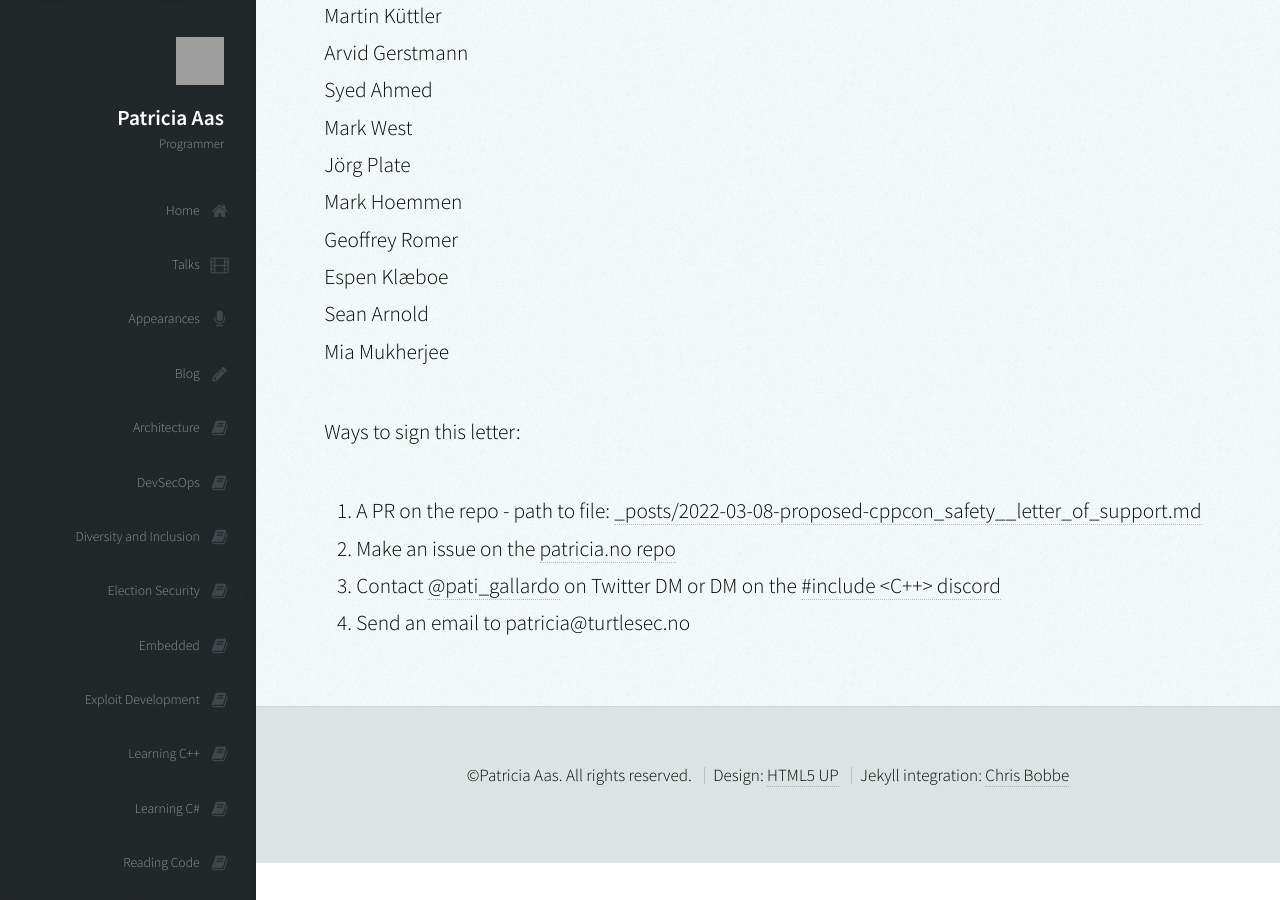
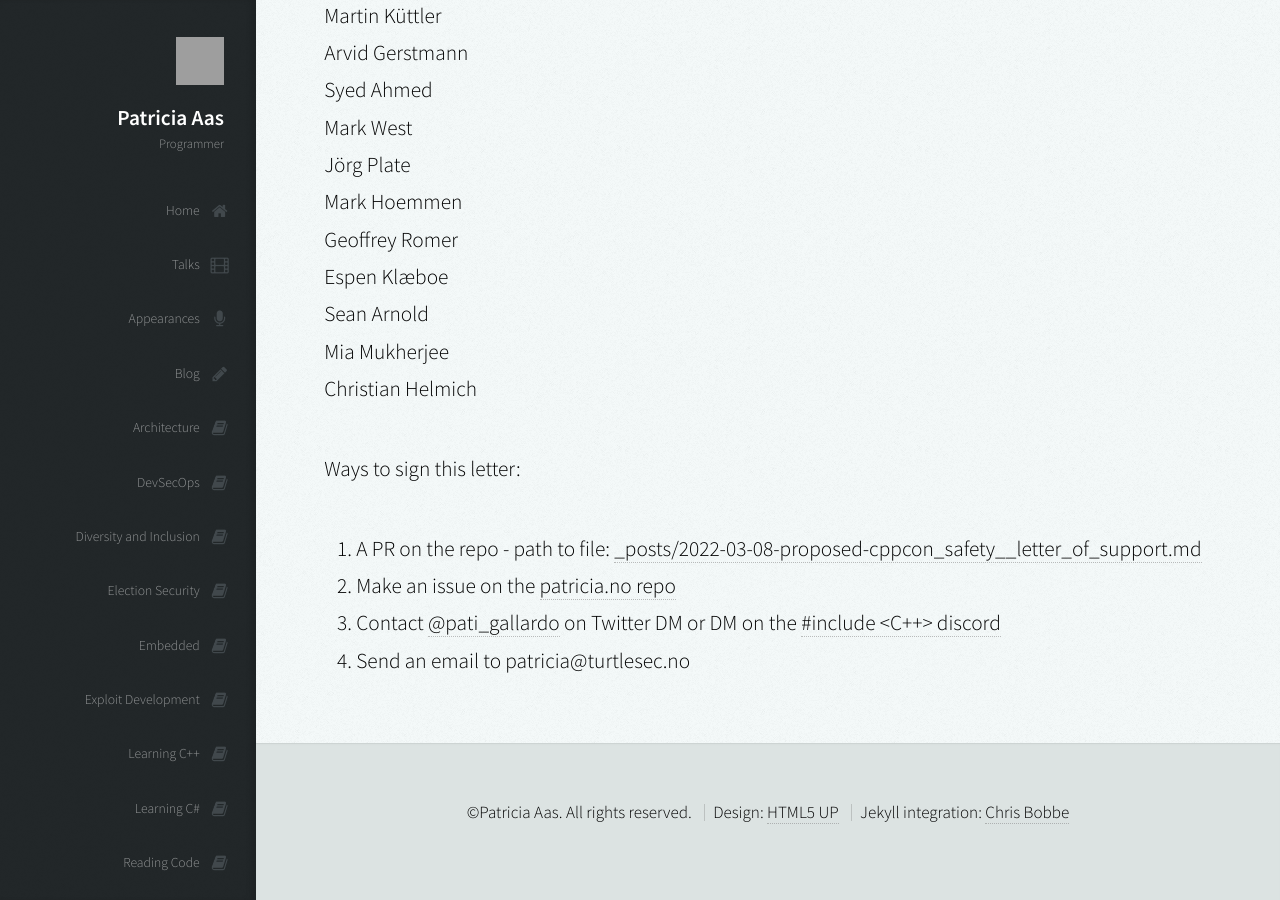
Before and after one commit to patricia-gallardo/patricia-gallardo.github.io, a Jekyll site: the page built from _posts/2022-03-08-proposed-cppcon_safety__letter_of_support.md, in a window 1280 px wide and 900 px high, scrolled down 10338 px. Built offline with Jekyll 4.4.1, drawn with Linux system fonts in a browser that asks for light colours; nearby versions of some CDN libraries; grey boxes are pictures that could not be loaded.

Commit message:
Update 2022-03-08-proposed-cppcon_safety__letter_of_support.md

```diff
--- a/_posts/2022-03-08-proposed-cppcon_safety__letter_of_support.md
+++ b/_posts/2022-03-08-proposed-cppcon_safety__letter_of_support.md
@@ -286,6 +286,7 @@ Geoffrey Romer<br>
 Espen Klæboe <br>
 Sean Arnold <br>
 Mia Mukherjee <br>
+Christian Helmich <br>
 
 
 Ways to sign this letter:
```
